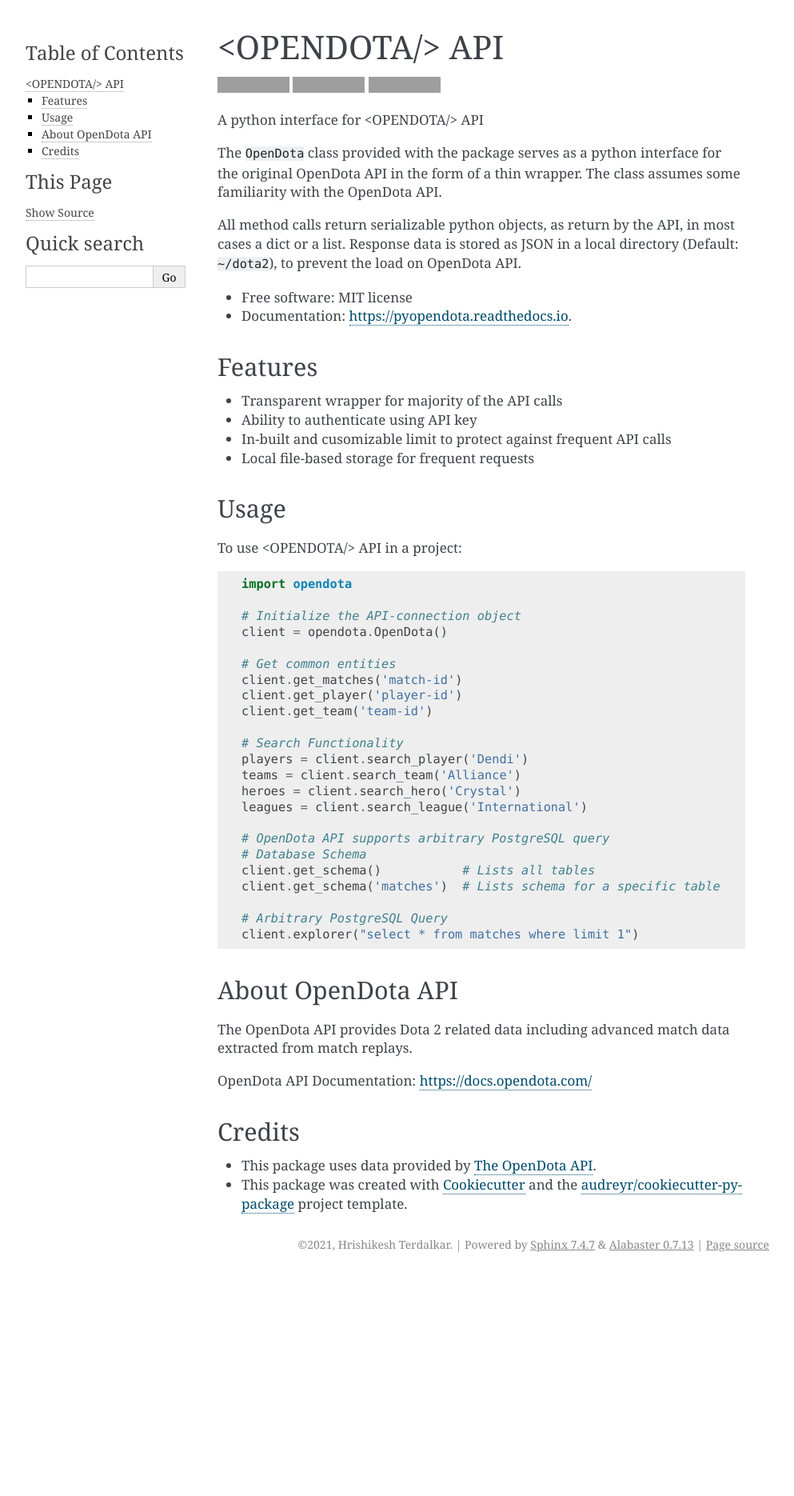
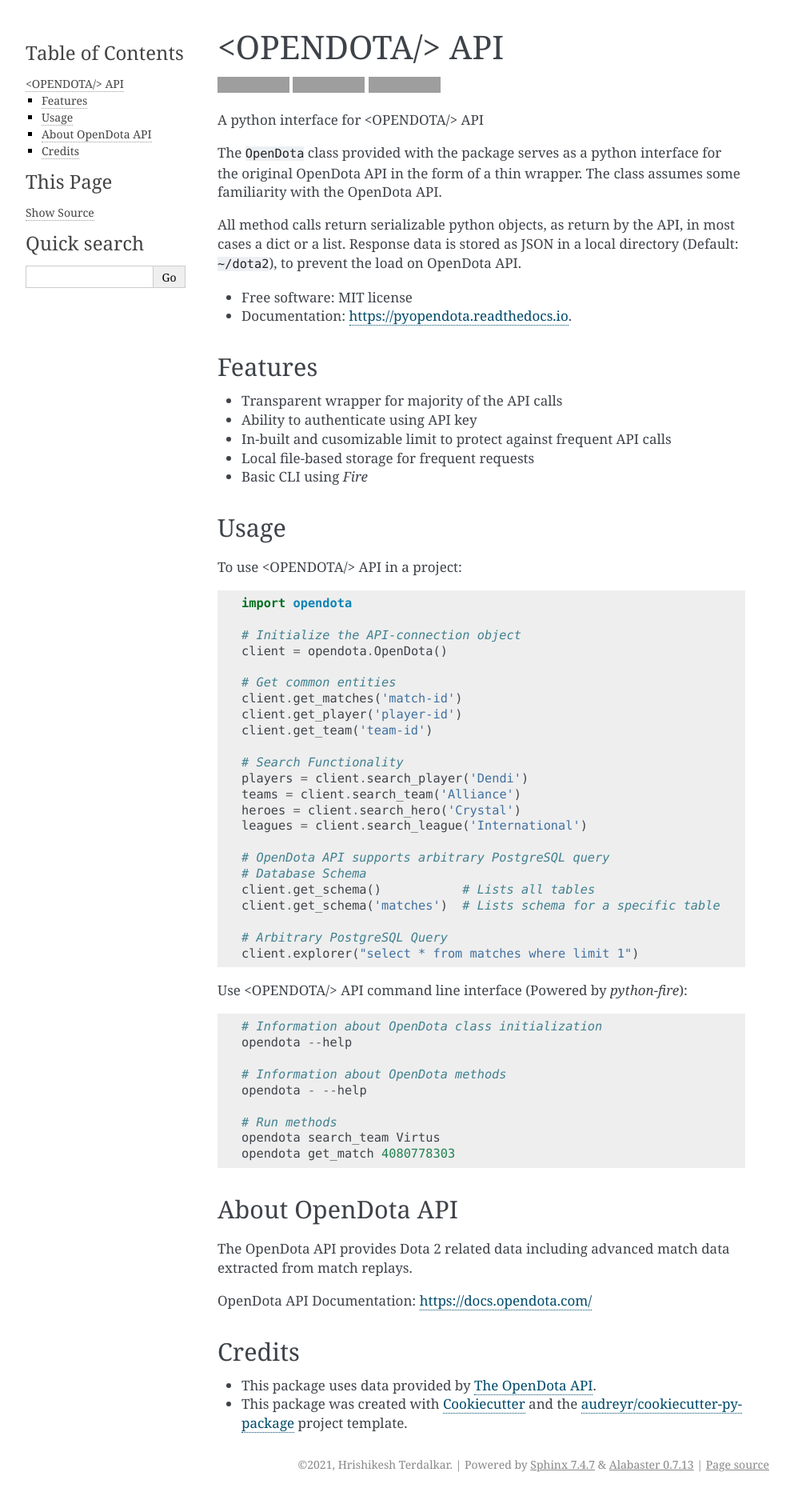
Before and after one commit to hrishikeshrt/pyopendota, a Sphinx documentation site: the page built from docs/readme.rst, in a window 1280 px wide. Shown: the whole page at 80% size, without its empty margins (148-1141 px from the left). Built offline with Sphinx 7.4.7, drawn with Linux system fonts in a browser that asks for light colours; before the commit the page ends 1595 px from its top, so only the background shows below that; grey boxes are pictures that could not be loaded.

Commit message:
added a basic cli using python-fire

```diff
--- a/README.rst
+++ b/README.rst
@@ -36,7 +36,7 @@ Features
 * Ability to authenticate using API key
 * In-built and cusomizable limit to protect against frequent API calls
 * Local file-based storage for frequent requests
-
+* Basic CLI using `Fire`
 
 Usage
 -----
@@ -68,6 +68,19 @@ To use <OPENDOTA/> API in a project::
     client.explorer("select * from matches where limit 1")
 
 
+Use <OPENDOTA/> API command line interface (Powered by `python-fire`)::
+
+    # Information about OpenDota class initialization
+    opendota --help
+
+    # Information about OpenDota methods
+    opendota - --help
+
+    # Run methods
+    opendota search_team Virtus
+    opendota get_match 4080778303
+
+
 About OpenDota API
 ------------------
 
--- a/requirements.txt
+++ b/requirements.txt
@@ -1,2 +1,3 @@
 attrs==21.2.0
 requests==2.25.1
+fire==0.4.0
```
Also changed, not shown: docs/usage.rst (+13 -0 lines), 2 other files.
